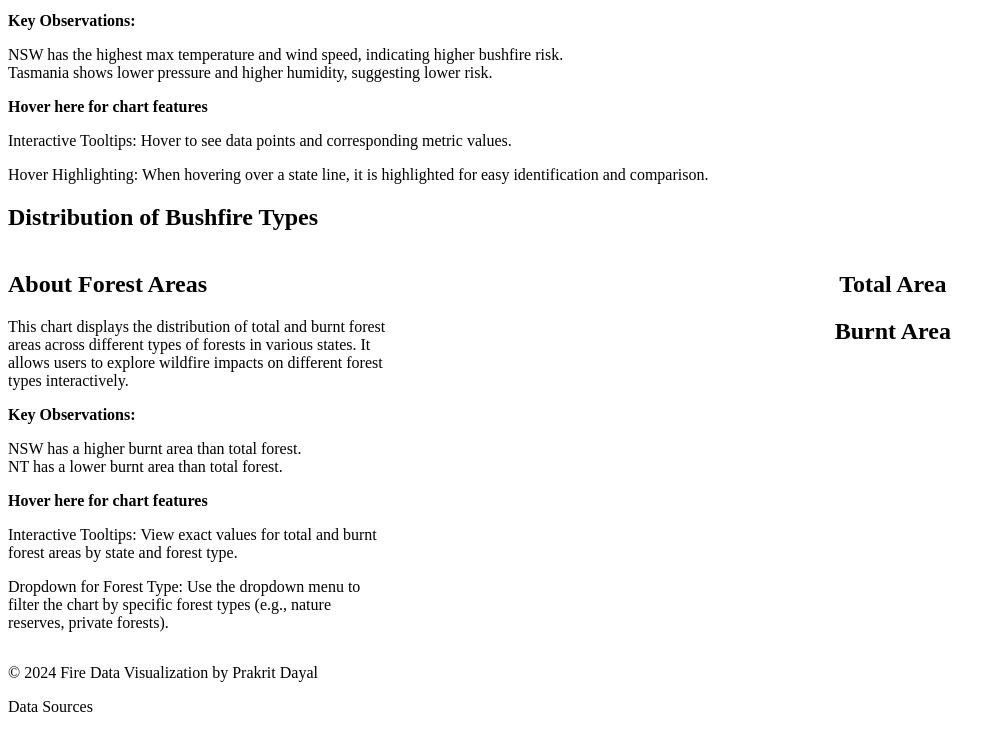
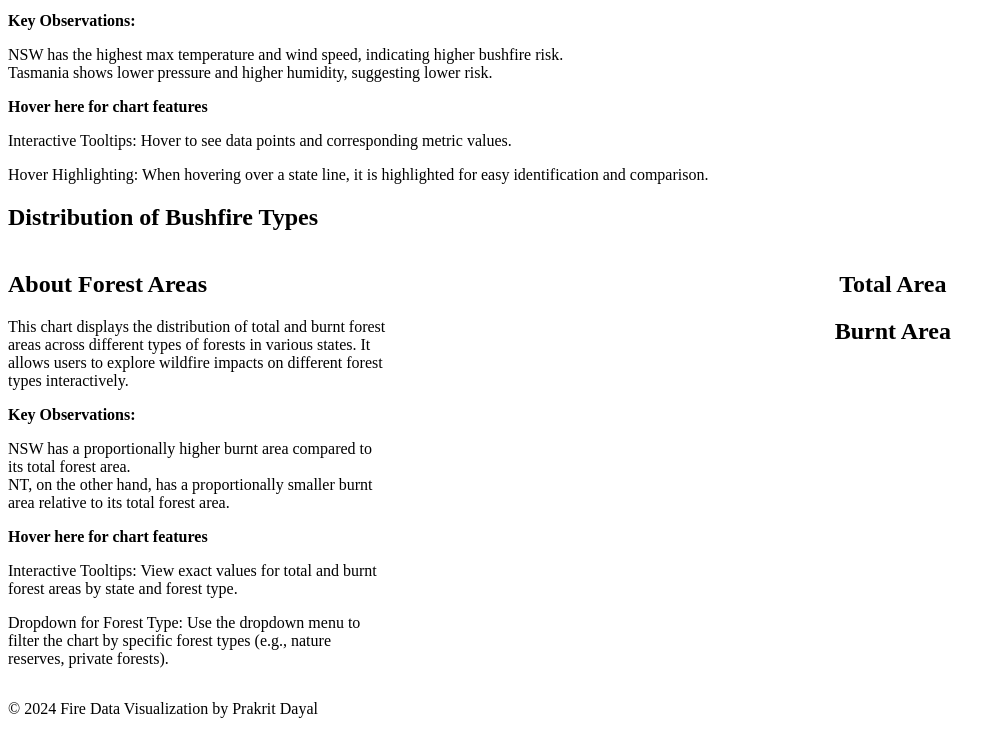
Before and after one commit to PrakritD/Flames-and-Forecasts, a plain HTML site: page index.html in a window 1280 px wide. Shown: the part 1069-1798 px from the top of the page, without its empty margins (0-1005 px from the left). Drawn offline with Linux system fonts and the light colour scheme; a script that the page names is missing.

Commit message:
Update index.html

```diff
--- a/index.html
+++ b/index.html
@@ -37,7 +37,7 @@
 
         <div class="text-container">
   <h2>About the Chart</h2>
-  <p>This map displays wildfire data across various regions, featuring 5-degree grid lines and clearly marked state borders. Each circle represents a wildfire, with the size of the circle indicating the fire’s magnitude, and its color reflecting the intensity. A slider allows you to filter the data, making it easy to focus on stronger or weaker wildfires as needed.</p>
+  <p>This map displays wildfire data across various regions, featuring 5-degree grid lines and clearly marked state borders. Each circle represents a wildfire, with the size of the circle indicating the fire’s magnitude, and its color reflecting the fire radiative power(FRP). A slider allows you to filter the data, making it easy to focus on stronger or weaker wildfires as needed.</p>
 
   <p><strong>Key Observations:</strong></p>
   <ul class="chart-features" style="list-style-type: disc; padding-left: 0;">
@@ -125,8 +125,8 @@
 
           <p><strong>Key Observations:</strong></p>
           <ul class="chart-features" style="list-style-type: disc; padding-left: 0;">
-            <li>NSW has a higher burnt area than total forest.</li>
-            <li>NT has a lower burnt area than total forest.</li>
+            <li>NSW has a proportionally higher burnt area compared to its total forest area.</li>
+            <li>NT, on the other hand, has a proportionally smaller burnt area relative to its total forest area.</li>
           </ul>
 
           <div class="tooltip">
```
